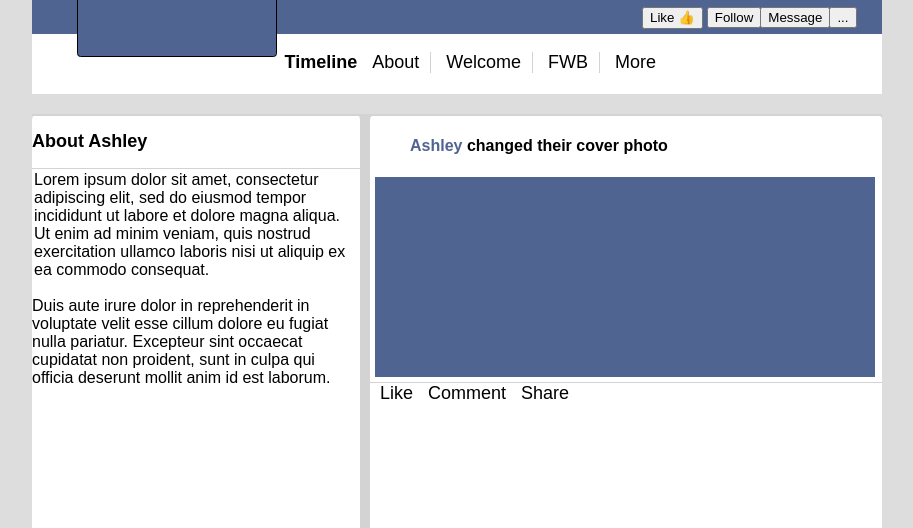
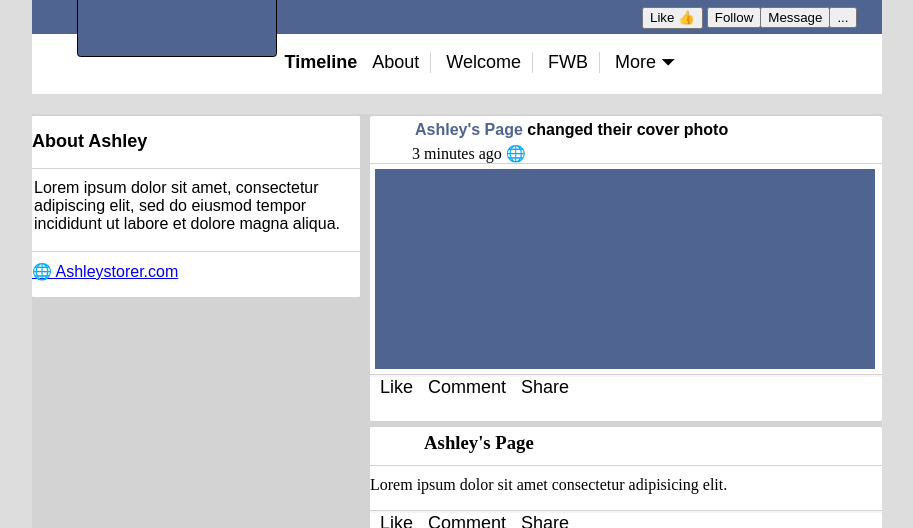
Before and after one commit to Ashleigh1383/Social_Network_site, a plain HTML site: page index.html in a window 1280 px wide. Shown: the part 272-800 px from the top of the page, without its empty margins (183-1096 px from the left). Drawn offline with Linux system fonts and the light colour scheme.

Commit message:
added content

```diff
--- a/index.html
+++ b/index.html
@@ -33,7 +33,7 @@
             <li class="About">About</li>
             <li class="Welcome">Welcome</li>
             <li class="FWB">FWB</li>
-            <li class="More">More</li>
+            <li class="More">More &#9207;</li>
 
         </ul>
     </div>
@@ -47,18 +47,22 @@
                 About Ashley
             </h2>
             <p class="left">
-                Lorem ipsum dolor sit amet, consectetur adipiscing elit, sed do eiusmod tempor incididunt ut labore et dolore magna aliqua. Ut enim ad minim veniam, quis nostrud exercitation ullamco laboris nisi ut aliquip ex ea commodo consequat.
+                Lorem ipsum dolor sit amet, consectetur adipiscing elit, sed do eiusmod tempor incididunt ut labore et dolore magna aliqua.
             </p>
-
-            <p class="left2">Duis aute irure dolor in reprehenderit in voluptate velit esse cillum dolore eu fugiat nulla pariatur. Excepteur sint occaecat cupidatat non proident, sunt in culpa qui officia deserunt mollit anim id est laborum.
-            </p>
+            <P>
+                <a href="www.ashleystorer.com">🌐 Ashleystorer.com</a>
+            </P>
 
         </div>
 
+
         <div class="Main-column">
             <h4>
-                <span>Ashley</span> changed their cover photo
+                <span>Ashley's Page</span> changed their cover photo
             </h4>
+            <p class="right2">
+                3 minutes ago 🌐
+            </p>
             <p class="right">
 
             </p>
@@ -68,7 +72,22 @@
                     <li>Comment</li>
                     <li>Share</li>
                 </ul>
+        <div class="right3">
+                <h3>
+                    Ashley's Page
+                </h3>
 
+                <p>
+                    Lorem ipsum dolor sit amet consectetur adipisicing elit.
+                </p>
+                <ul class="mainsidelist">
+                    <li>Like</li>
+                    <li>Comment</li>
+                    <li>Share</li>
+                </ul>
+
+
+        </div>
 
 
         </div>
--- a/style.css
+++ b/style.css
@@ -103,7 +103,6 @@ li {
     position: relative;
     display: inline-block;
     width: 328px;
-    height: 1000px;
     background-color: white;
     float: left;
     left: 0px;
@@ -119,9 +118,8 @@ li {
     position: relative;
     display: inline-block;
     width: 512px;
-    height: 1000px;
+    height: 305px;
     background-color: white;
-    /* float: left; */
     top: 2px;
     right: 0px;
     border-radius: .50%;
@@ -138,6 +136,12 @@ h2 {
     border-top: 1px solid lightgray;
     padding: 2px;
 }
+
+.left, p {
+    text-decoration: none;
+    border-top: 1px solid lightgray;
+    padding-top: 10px;
+}
 .header,.website {
     position: relative;
     top: 205px;
@@ -150,6 +154,9 @@ h2 {
 h4 {
     text-indent: 40px;
     font-family: Arial, Helvetica, sans-serif;
+    margin:5px;
+    padding: 0px;
+    border: none;
 }
 
 .right {
@@ -157,21 +164,43 @@ h4 {
     width: 500px;
     height: 200px;
     margin: 5px;
+    border: none;
 
 }
 
 .right2 {
-    position: relative;
-    background-color: whitesmoke;
+    /* position: relative; */
+    border-bottom: 1px solid lightgray;
+    border-top: none;
+    margin:0px;
+    text-indent: 42px;
+    padding-top: 0px;
 
 }
+.right3 {
+    position: relative;
+    top: 50px;
+    background-color: white;
+    height: 125px;
+    border-radius: .5%;
+}
+
 .mainsidelist {
-    position: relative;
+    /* position: relative; */
     border-top: 1px solid lightgray;
-    margin-top: 0px;
-    padding-left: 10px;
+    margin: 0px auto;
+    padding: 2px 0px 0px 10px;
+    background-color: whitesmoke;
+    z-index: 2;
 }
 
 span {
     color: rgb(79, 100, 145);
 }
+h3 {
+    position: relative;
+    top: 5px;
+    left: -160px;
+    display: inline-block;
+    margin: 0px;
+}
```
